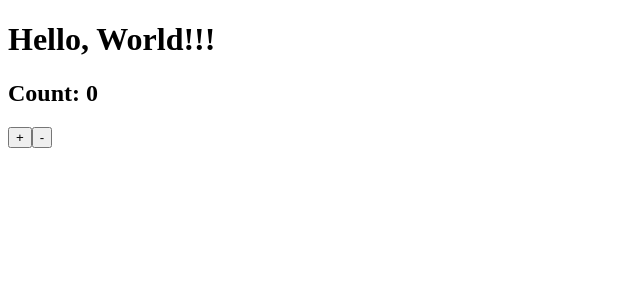
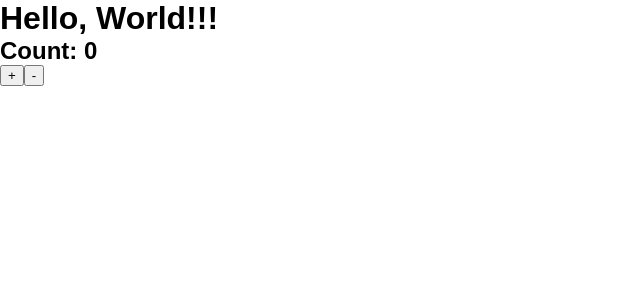
Before and after one commit to adolfoweloy/js-tooling, a React app: page / in a window 1280 px wide. Shown: the top 300 px of the page, without its empty margins (0-640 px from the left). Built offline with nearby package versions, Linux system fonts and the light colour scheme.

Commit message:
adds css loader

```diff
--- a/package.json
+++ b/package.json
@@ -17,7 +17,9 @@
     "@babel/preset-env": "^7.8.7",
     "@babel/preset-react": "^7.8.3",
     "babel-loader": "^8.0.6",
+    "css-loader": "^3.4.2",
     "html-webpack-plugin": "^3.2.0",
+    "style-loader": "^1.1.3",
     "webpack": "^4.42.0",
     "webpack-cli": "^3.3.11",
     "webpack-dev-server": "^3.10.3",
--- a/src/index.js
+++ b/src/index.js
@@ -1,5 +1,6 @@
 import React from 'react'
 import ReactDom from 'react-dom'
 import App from './App'
+import './styles.css'
 
 ReactDom.render(<App/>, document.getElementById('app'))
--- /dev/null
+++ b/src/styles.css
@@ -0,0 +1,35 @@
+html {
+    box-sizing: border-box;
+    font-size: 16px;
+    font-family: sans-serif;
+  }
+
+  *,
+  *:before,
+  *:after {
+    box-sizing: inherit;
+  }
+
+  body,
+  h1,
+  h2,
+  h3,
+  h4,
+  h5,
+  h6,
+  p,
+  ol,
+  ul {
+    margin: 0;
+    padding: 0;
+  }
+
+  ol,
+  ul {
+    list-style: none;
+  }
+
+  img {
+    max-width: 100%;
+    height: auto;
+  }
--- a/webpack.config.base.js
+++ b/webpack.config.base.js
@@ -17,6 +17,11 @@
                     presets: ['@babel/preset-env', '@babel/preset-react'],
                     plugins: ['@babel/plugin-proposal-class-properties']
                 }
+            },
+            {
+                test: /\.css$/,
+                use: [ 'style-loader', 'css-loader' ],
+                exclude: /node_modules/
             }
         ]
     },
```
Also changed, not shown: 2 other files (tests, documents, lock files or other folders).
